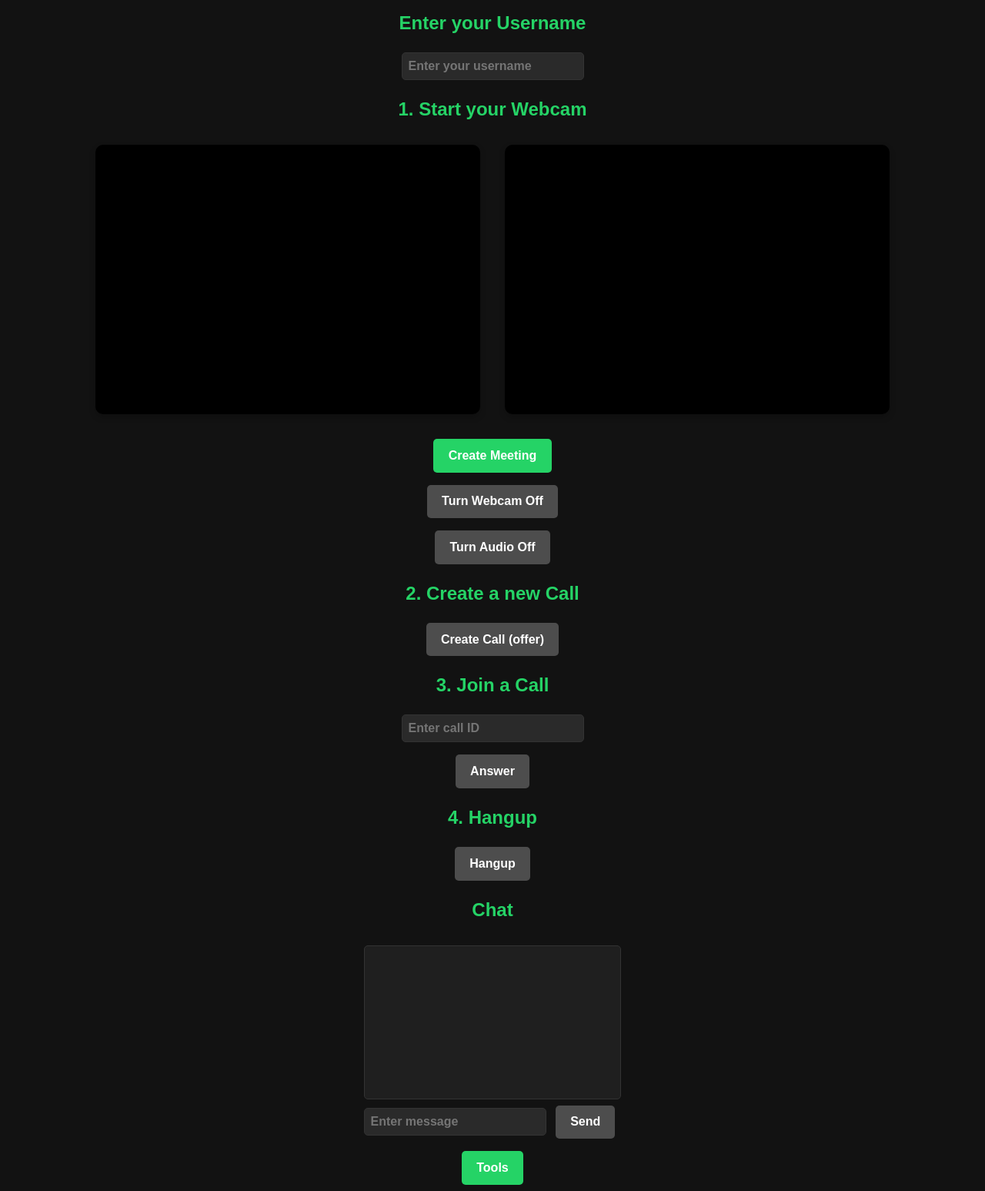
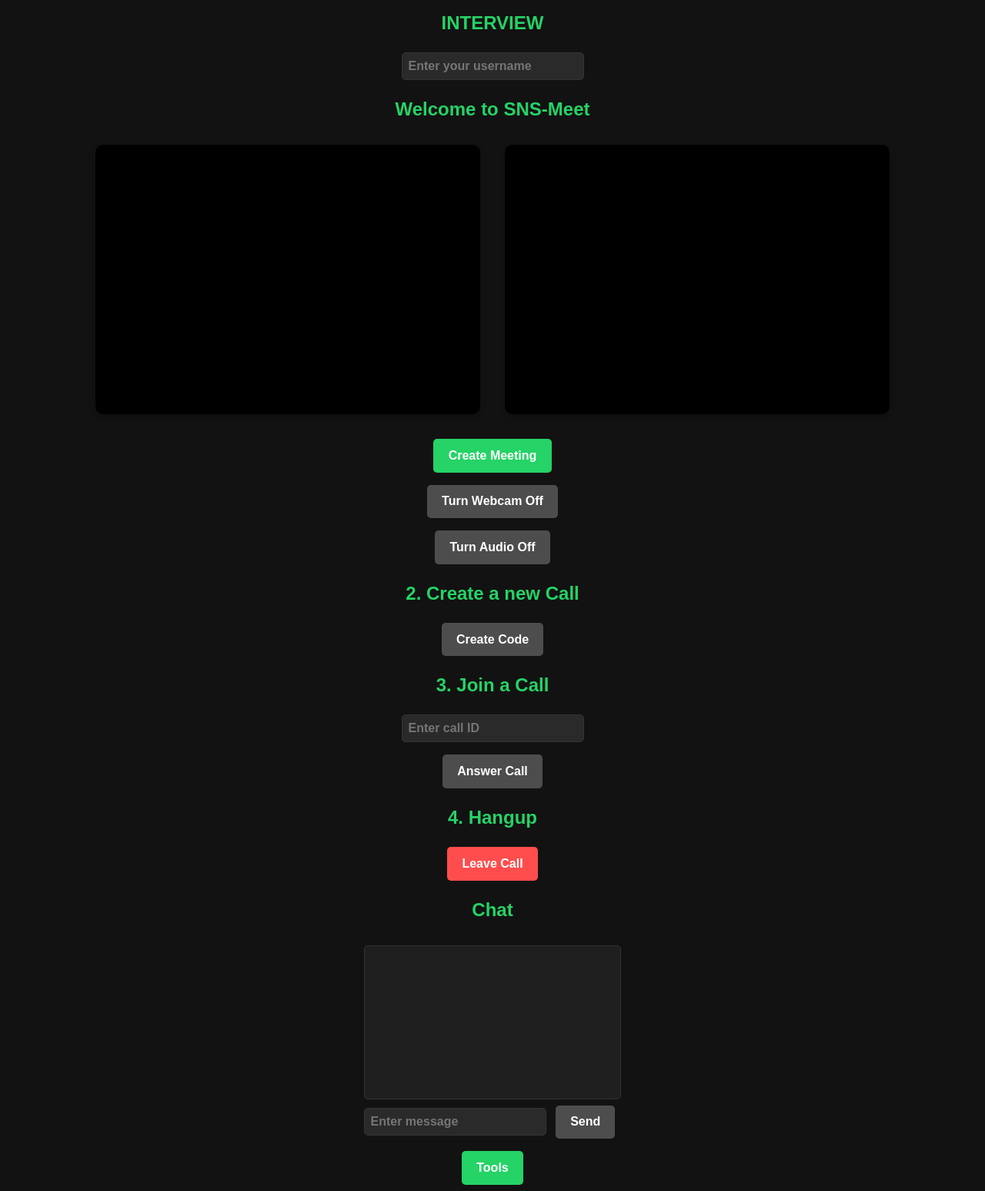
Before and after one commit to rahulpihub/Meet, a website built with Vite: page index.html in a window 1280 px wide. Shown: the whole page at 77% size. Built offline with nearby package versions, Linux system fonts and the light colour scheme; some packages are replaced by stand-ins of ours; a web font is replaced by a local one.

Commit message:
Camera Mirror Update

```diff
--- a/index.html
+++ b/index.html
@@ -4,13 +4,13 @@
   <meta charset="UTF-8" />
   <link rel="icon" type="image/svg+xml" href="favicon.svg" />
   <meta name="viewport" content="width=device-width, initial-scale=1.0" />
-  <title>WebRTC Demo</title>
+  <title>SNS Meet</title>
 </head>
 <body>
-  <h2>Enter your Username</h2>
+  <h2>INTERVIEW</h2>
   <input id="usernameInput" placeholder="Enter your username" />
 
-  <h2>1. Start your Webcam</h2>
+  <h2>Welcome to SNS-Meet</h2>
   <div class="videos">
     <span>
       <video id="webcamVideo" autoplay playsinline></video>
@@ -27,14 +27,14 @@
   <button id="audioToggleButton" disabled>Turn Audio Off</button>
 
   <h2>2. Create a new Call</h2>
-  <button id="callButton" disabled>Create Call (offer)</button>
+  <button id="callButton" disabled>Create Code</button>
 
   <h2>3. Join a Call</h2>
   <input id="callInput" placeholder="Enter call ID" />
-  <button id="answerButton" disabled>Answer</button>
+  <button id="answerButton" disabled>Answer Call</button>
 
   <h2>4. Hangup</h2>
-  <button id="hangupButton" disabled>Hangup</button>
+  <button id="hangupButton" disabled>Leave Call</button>
 
   <h2>Chat</h2>
   <div id="chatContainer">
--- a/style.css
+++ b/style.css
@@ -199,3 +199,18 @@ input:focus {
   border-radius: 5px;
   cursor: pointer;
 }
+
+#webcamVideo {
+  transform: scaleX(-1);
+}
+
+
+/* Add this to your existing CSS file */
+#hangupButton {
+  background: #ff4d4d; /* Red background color */
+  color: #ffffff; /* White text color */
+}
+
+#hangupButton:hover:not(:disabled) {
+  background: #ff3333; /* Darker red on hover */
+}
```
